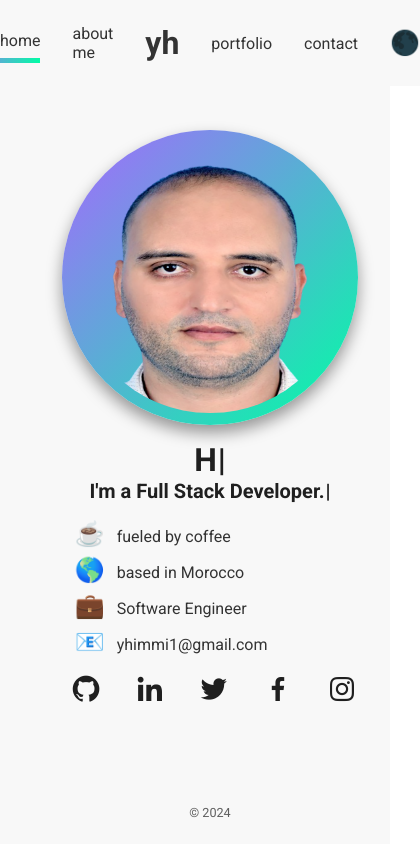
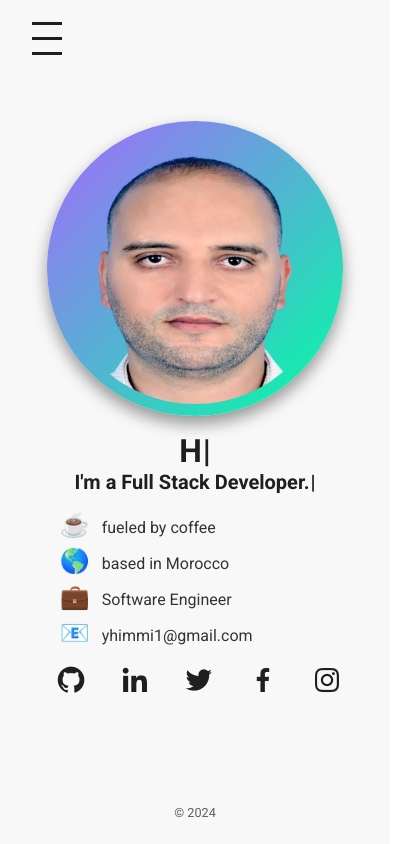
Before and after one commit to youssefamjad1/YHPortfolio, a React (Create React App) app: page / in a window 390 px wide. Shown: the whole page, 420 px wide, since content can reach past the window. Built offline with nearby package versions, Linux system fonts and the light colour scheme.

Commit message:
fixing issues

```diff
--- a/src/components/Navbar.js
+++ b/src/components/Navbar.js
@@ -1,4 +1,4 @@
-import React from 'react';
+import React, { useState } from 'react';
 import Style from './Navbar.module.scss';
 import Toggler from "./home/Toggler";
 import { HashLink as Link } from 'react-router-hash-link';
@@ -42,12 +42,14 @@ const scrollWidthOffset = (el) => {
 }
 
 export default function Navbar({ darkMode, handleClick, active, setActive }) {
+    const [showMenu, setShowMenu] = useState(false);
+
     return (
         <Box component={'nav'} className={darkMode ? Style.dark : Style.light}>
-            <Box component={'ul'} display={'flex'} justifyContent={'center'} alignItems={'center'} gap={{ xs: '2rem', md: '8rem' }} textTransform={'lowercase'} fontSize={'1rem'}>
+            <Box component={'ul'} className={showMenu ? Style.showMenu : ''} display={{ xs: 'none', md: 'flex' }} justifyContent={'center'} alignItems={'center'} gap={{ xs: '2rem', md: '8rem' }} textTransform={'lowercase'} fontSize={'1rem'}>
                 {links.map((link, index) => (
                     <Box key={index} component={'li'} className={(link.active === active && !link.type) ? Style.active : ''} sx={{ borderImageSource: info.gradient }}>
-                        <Link to={singlePage ? `#${link.to}` : `/${link.to}`} scroll={el => scrollWidthOffset(el)} smooth onClick={() => setActive(link.active)} className={Style.link}>
+                        <Link to={singlePage ? `#${link.to}` : `/${link.to}`} scroll={el => scrollWidthOffset(el)} smooth onClick={() => { setActive(link.active); setShowMenu(false); }} className={Style.link}>
                             {!link.type && <p style={{ padding: '0.5rem 0' }}>{link.name}</p>}
                             {link.type && <h1>{link.name}</h1>}
                         </Link>
@@ -57,6 +59,11 @@ export default function Navbar({ darkMode, handleClick, active, setActive }) {
                     <Toggler darkMode={darkMode} handleClick={handleClick} />
                 </Box>
             </Box>
+            <Box className={Style.burgerMenu} onClick={() => setShowMenu(!showMenu)}>
+                <Box className={Style.burgerIcon}></Box>
+                <Box className={Style.burgerIcon}></Box>
+                <Box className={Style.burgerIcon}></Box>
+            </Box>
         </Box>
     );
 }
--- a/src/components/Navbar.module.scss
+++ b/src/components/Navbar.module.scss
@@ -3,11 +3,12 @@
 nav {
   width: 100%;
   display: flex;
-  justify-content: center;
+  justify-content: space-between; // Use space-between to push the burger menu to the left
   align-items: center;
-  padding: 1rem 0;
+  padding: 1rem;
   transition: all 400ms;
   z-index: 1;
+  position: relative;
 
   &.dark {
     background-color: $dark;
@@ -15,6 +16,27 @@ nav {
 
   &.light {
     background-color: $white;
+  }
+
+  .burgerMenu {
+    display: none;
+
+    @media (max-width: 768px) {
+      display: flex;
+      flex-direction: column;
+      justify-content: center;
+      align-items: flex-start;  // Align items to the left
+      cursor: pointer;
+      margin-left: 1rem;
+    }
+
+    .burgerIcon {
+      width: 30px;
+      height: 3px;
+      background-color: currentColor;
+      margin: 6px 0;
+      transition: 0.4s;
+    }
   }
 
   ul {
@@ -26,6 +48,24 @@ nav {
     @media (min-width: 768px) {
       gap: 8rem;
     }
+
+    @media (max-width: 768px) {
+      display: none;
+      flex-direction: column;
+      position: absolute;
+      top: 60px;  // Adjust based on your burger menu height
+      left: 1rem;  // Align the dropdown to the left
+      background-color: inherit;
+      z-index: 1000;
+      width: auto; // Adjust width as needed
+      padding: 0;
+      box-shadow: 0 4px 8px rgba(0, 0, 0, 0.1);
+      transition: all 0.3s ease-in-out;
+    }
+  }
+
+  .showMenu {
+    display: flex !important;
   }
 
   li {
@@ -66,5 +106,9 @@ nav {
     align-items: center;
     justify-content: center;
     margin-left: auto;
+
+    @media (max-width: 768px) {
+      margin-left: 0;
+    }
   }
 }
```
